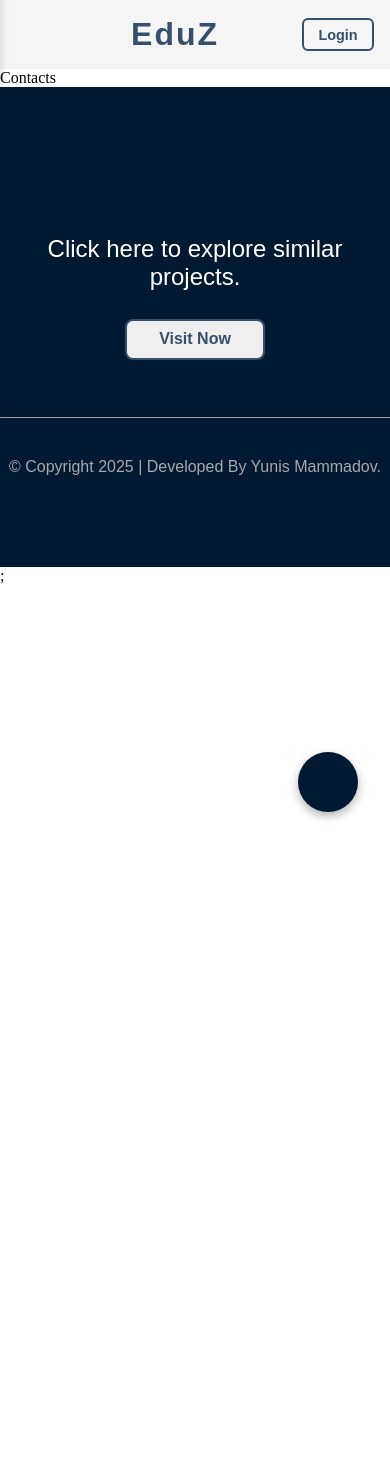
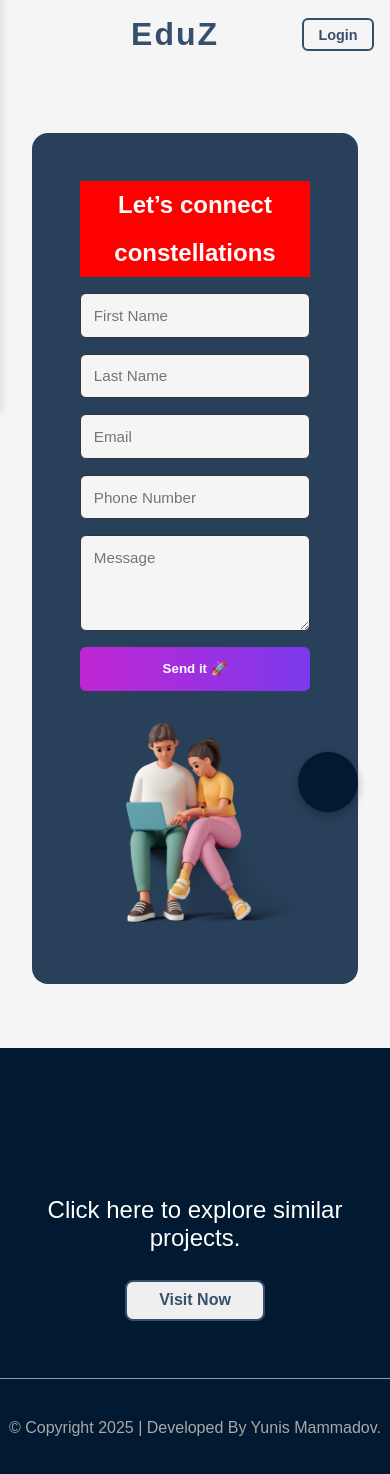
Before and after one commit to Yunis-Mammadov/EduZ, a React (Create React App) app: page /contact in a window 390 px wide. Shown: the top 1474 px of the page. Before the commit the page ends 844 px from the top, so only its background shows below. Built offline with nearby package versions, Linux system fonts and the light colour scheme; some icons are missing; a web font is replaced by a local one.

Commit message:
feat(page) contact page updated responsive

```diff
--- a/src/App.js
+++ b/src/App.js
@@ -47,7 +47,7 @@ function App() {
 
   return (
     <>
-      < RouterProvider router={router} />;
+      < RouterProvider router={router} />
       <ScrollToTop />
     </>
 
--- a/src/components/Footer/index.jsx
+++ b/src/components/Footer/index.jsx
@@ -1,9 +1,13 @@
+import { Link } from "react-router-dom"
+
 const Footer = () => {
   return (
     <div className="footer-container">
       <div className="footer-title">
         <h1>Click here to explore similar projects.</h1>
-        <button className="login-btn">Visit Now</button>
+        <Link target="_blank" to={'https://github.com/Yunis-Mammadov'}>
+          <button className="login-btn">Visit Now</button>
+        </Link>
       </div>
       <div>
         <p className="footer-text">© Copyright 2025 | Developed By Yunis Mammadov.</p>
--- a/src/pages/Achievements/index.jsx
+++ b/src/pages/Achievements/index.jsx
@@ -2,10 +2,23 @@ import AccountCircleIcon from '@mui/icons-material/AccountCircle';
 import EmojiEventsIcon from '@mui/icons-material/EmojiEvents';
 import GroupsIcon from '@mui/icons-material/Groups';
 import QueryBuilderIcon from '@mui/icons-material/QueryBuilder';
+import { useEffect } from 'react';
+import AOS from 'aos';
 import { Link } from 'react-router-dom'
 
 const Achievements = () => {
 
+  useEffect(() => {
+    AOS.init({
+      duration: 1000,
+      once: true,
+    });
+  }, []); useEffect(() => {
+    AOS.init({
+      duration: 1000,
+      once: true,
+    });
+  }, []);
 
   const teamMembers = [
     {
@@ -28,7 +41,7 @@ const Achievements = () => {
   return (
     <>
       <div className='achieve-container'>
-        <div className='achieve-section'>
+        <div className='achieve-section' data-aos='fade-up'>
           <div className='achieve-title'>
             <h1>Consulting Success</h1>
             <p>Through our platform, you can receive consulting in various fields from anywhere in the world and unlock your full potential. With flexible online access and personalized solutions tailored to your unique needs, we empower you to grow, adapt, and succeed—no matter where you are.</p>
@@ -68,7 +81,7 @@ const Achievements = () => {
 
         <section className="team-section">
           {teamMembers.map((member, index) => (
-            <div key={index} className="team-card">
+            <div key={index} className="team-card" data-aos='fade-right'>
               <div className={`team-image ${member.imgClass}`} />
               <div className="team-info">
                 <h3>{member.name}
@@ -81,51 +94,6 @@ const Achievements = () => {
             </div>
           ))}
         </section>
-
-
-
-
-        {/* <div className='recom-container'>
-          <div className='recom-section'>
-            <img src="albert.svg" alt="student1" />
-            <div style={{ display: "flex", flexDirection: "column" }}>
-              <div>
-                <h1 className='student'>Albert</h1>
-                <Link target='blank' to={'https://github.com'}>
-                  <button className='github-btn'>github</button>
-                </Link>
-              </div>
-              <p>Lorem ipsum, dolor sit amet consectetur adipisicing elit. Beatae, illum.</p>
-            </div>
-          </div>
-          <div className='recom-section'>
-            <img src="alex.svg" alt="student2" />
-            <div style={{ display: "flex", flexDirection: "column" }}>
-              <div>
-                <h1 className='student'>Albert</h1>
-                <Link target='blank' to={'https://github.com'}>
-                  <button className='github-btn'>github</button>
-                </Link>
-              </div>
-              <p>Lorem ipsum, dolor sit amet consectetur adipisicing elit. Beatae, illum.</p>
-            </div>
-          </div>
-          <div className='recom-section'>
-            <img src="john.svg" alt="student3" />
-            <div style={{ display: "flex", flexDirection: "column" }}>
-              <div>
-                <h1 className='student'>Albert</h1>
-                <Link target='blank' to={'https://github.com'}>
-                  <button className='github-btn'>github</button>
-                </Link>
-              </div>
-              <p>Lorem ipsum, dolor sit amet consectetur adipisicing elit. Beatae, illum.</p>
-            </div>
-          </div>
-        </div> */}
-
-
-
       </div>
     </>
   )
--- a/src/pages/Contact/index.jsx
+++ b/src/pages/Contact/index.jsx
@@ -1,11 +1,45 @@
-import React from 'react'
+import React, { useState } from 'react';
 
-const Contacts = () => {
+
+const Contact = () => {
+  const [showModal, setShowModal] = useState(false);
+
+  const handleSubmit = (e) => {
+    e.preventDefault();
+    setShowModal(true);
+    setTimeout(() => setShowModal(false), 3000); // Modal 3 saniyə sonra bağlanır
+  };
+
   return (
-    <div>
-      Contacts
+    <div className="contact-wrapper">
+      <div className="contact-container">
+        <div className="form-box">
+          <h3>Let’s connect constellations</h3>
+
+          <form onSubmit={handleSubmit}>
+            <div className="row">
+              <input type="text" placeholder="First Name" required />
+              <input type="text" placeholder="Last Name" required />
+            </div>
+            <input type="email" placeholder="Email" required />
+            <input type="tel" placeholder="Phone Number" />
+            <textarea placeholder="Message" rows="4" required></textarea>
+            <button type="submit">Send it 🚀</button>
+          </form>
+        </div>
+
+        <div className="astro-box">
+          <img src="contact.svg" alt="contact visual" />
+        </div>
+      </div>
+
+      {showModal && (
+        <div className="modal">
+          <p>✅ Your message has been sent to the moon!</p>
+        </div>
+      )}
     </div>
-  )
-}
+  );
+};
 
-export default Contacts
+export default Contact;
--- a/src/styles/main.scss
+++ b/src/styles/main.scss
@@ -9,6 +9,7 @@
 
 @import 'stylePages/login';
 @import 'stylePages/achieve';
+@import 'stylePages/contact';
 
 
 @import './styleHome/hero.scss';
--- /dev/null
+++ b/src/styles/stylePages/contact.scss
@@ -0,0 +1,183 @@
+.contact-wrapper {
+    background-color: whitesmoke;
+    color: #fff;
+    text-align: center;
+    padding: 4rem 2rem;
+
+    .subtitle {
+        font-size: 1.2rem;
+        margin-bottom: 2rem;
+        color: #ccc;
+    }
+
+    .contact-container {
+        max-width: 1200px;
+        margin: 0 auto;
+        background: rgba(255, 255, 255, 0.05);
+        display: flex;
+        border-radius: 16px;
+        padding: 3rem;
+        gap: 2rem;
+        flex-wrap: wrap;
+        background-color: rgb(40, 64, 90);
+
+        .form-box {
+            flex: 1;
+            text-align: left;
+
+            h3 {
+                font-family: $font-heading;
+                font-size: 2rem;
+                font-weight: 700;
+                margin-bottom: 1rem;
+                line-height: 2.5;
+            }
+
+            form {
+                display: flex;
+                flex-direction: column;
+                gap: 1rem;
+
+                .row {
+                    display: flex;
+                    gap: 1rem;
+
+                    input {
+                        flex: 1;
+                    }
+                }
+
+                input,
+                textarea {
+                    background: whitesmoke;
+                    border: 1px solid #333;
+                    border-radius: 6px;
+                    padding: 0.8rem;
+                    color: black;
+                    font-family: $font-heading;
+                    font-size: 0.95rem;
+                }
+
+                button {
+                    background: linear-gradient(to right, #c026d3, #7c3aed);
+                    border: none;
+                    border-radius: 6px;
+                    padding: 0.9rem;
+                    color: white;
+                    font-weight: bold;
+                    cursor: pointer;
+                    transition: 0.3s;
+
+                    &:hover {
+                        filter: brightness(1.2);
+                    }
+                }
+            }
+        }
+
+        .astro-box {
+            display: flex;
+            justify-content: center;
+            flex-direction: column;
+            align-items: flex-end;
+            width: 50%;
+
+            img {
+                max-width: 80%;
+                border-radius: 8px;
+                // background-color: blue;
+            }
+
+            .quote {
+                font-size: 0.85rem;
+                color: #ccc;
+
+                span {
+                    display: block;
+                    margin-top: 0.5rem;
+                    color: #999;
+                }
+            }
+        }
+    }
+}
+
+.modal {
+    position: fixed;
+    bottom: 2rem;
+    left: 50%;
+    transform: translateX(-50%);
+    background: #4ade80;
+    color: #000;
+    padding: 1rem 2rem;
+    border-radius: 8px;
+    font-family: $font-heading;
+    font-weight: 500;
+    box-shadow: 0 2px 10px rgba(0, 0, 0, 0.4);
+}
+
+@media (max-width: 1100px) {
+    .contact-wrapper {
+        .contact-container {
+
+            .form-box {
+                width: 80%;
+
+
+
+                .row {}
+
+            }
+
+            .astro-box {
+                width: 100%;
+                min-height: auto;
+                margin: 0 auto;
+            }
+        }
+    }
+}
+
+
+@media (max-width: 768px) {
+    .contact-wrapper {
+
+
+        .row {
+            width: 100%;
+            flex-direction: column;
+        }
+
+        .contact-container {
+
+            .form-box {
+                h3 {
+                    background-color: red;
+                    text-align: center;
+                    line-height: 2;
+                    font-size: 1.5rem;
+                }
+            }
+
+            .astro-box {
+                width: 100%;
+                min-height: auto;
+                margin: 0 auto;
+            }
+        }
+    }
+
+    .modal {
+        position: fixed;
+        bottom: 10rem;
+        left: 50%;
+        transform: translateX(-50%);
+        background: #4ade80;
+        color: #000;
+        padding: 1rem 2rem;
+        border-radius: 8px;
+        font-family: $font-heading;
+        font-weight: 500;
+        box-shadow: 0 2px 10px rgba(0, 0, 0, 0.4);
+    }
+}
```
Also changed, not shown: public/contact.svg (added).
